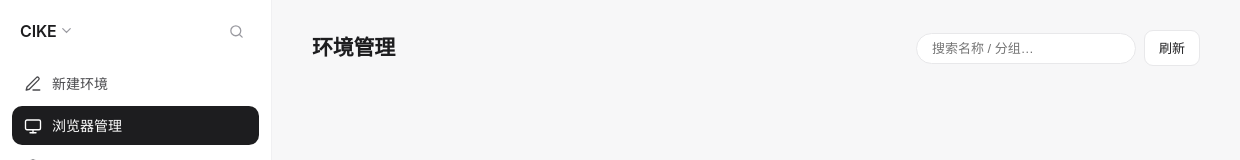
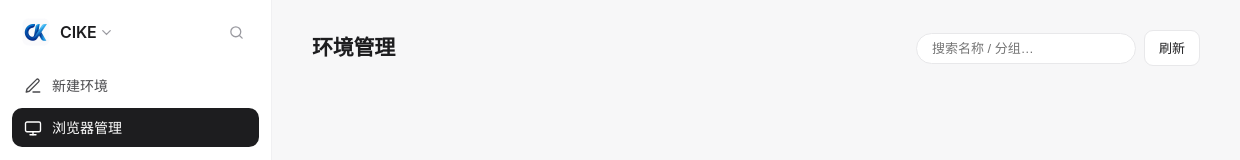
Before and after one commit to 1723582046/cike, an Electron app: page electron/renderer/index.html in a window 1240 px wide. Shown: the top 160 px of the page. Drawn offline with Linux system fonts and the light colour scheme; no server answers.

Commit message:
Restore CIKE logo with padded macOS icon and verify packaged asset

```diff
--- a/electron/renderer/index.html
+++ b/electron/renderer/index.html
@@ -11,7 +11,7 @@
   <!-- 侧边栏（含导航菜单） -->
   <aside class="sidebar">
     <div class="side-head">
-      <span class="app-name">CIKE
+      <span class="app-name"><img class="brand-logo" src="../assets/icon.png" alt="">CIKE
         <svg viewBox="0 0 24 24" fill="none" stroke="currentColor" stroke-width="2" stroke-linecap="round"><path d="m6 9 6 6 6-6"/></svg>
       </span>
       <div class="side-head-icons">
--- a/electron/renderer/styles.css
+++ b/electron/renderer/styles.css
@@ -253,3 +253,5 @@ details.advanced summary { cursor: pointer; color: var(--ink-soft); font-size: 1
 
 @keyframes fadeIn { from { opacity: 0; } }
 @keyframes popIn { from { opacity: 0; transform: translateY(6px) scale(.985); } }
+
+.brand-logo { width: 32px; height: 32px; object-fit: contain; margin-right: 6px; }
```
Also changed, not shown: .github/workflows/release-dmg.yml, electron/assets/icon.png (added), electron/assets/logo-source.png (added), 1 other file.
